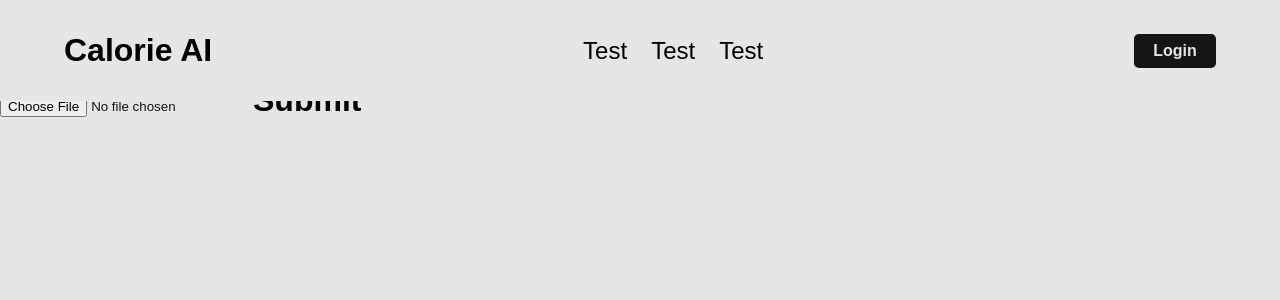
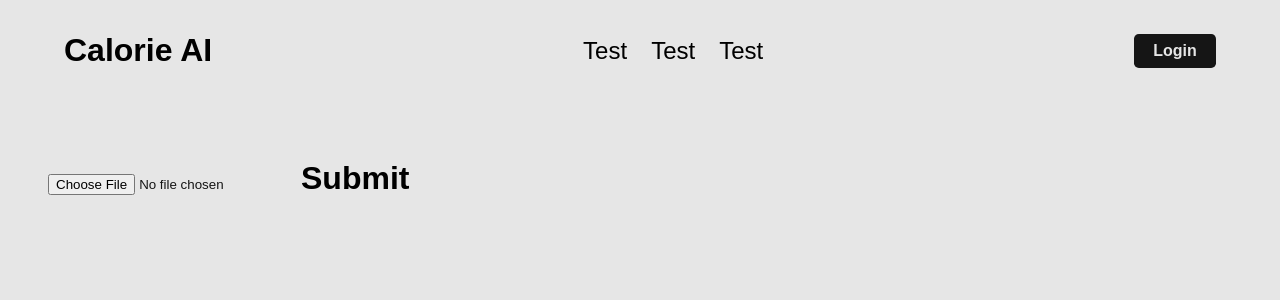
Before and after one commit to simonxuuu/calorie-ai, a Next.js app: page /track in a window 1280 px wide. Shown: the top 300 px of the page. Built offline with nearby package versions, Linux system fonts and the light colour scheme.

Commit message:
tracking page functionaltiy

```diff
--- a/app/globals.css
+++ b/app/globals.css
@@ -88,6 +88,11 @@ button {
   font-size: 1em;
   font-weight: 400;
 }
+
+.trackingPage {
+
+}
+
 .loginBtn {
   font-size: 0.8em;
   background-color: var(--charcoal);
--- a/app/track/page.js
+++ b/app/track/page.js
@@ -1,8 +1,14 @@
 "use client"
-import { useState } from 'react';
+import { useState, useEffect } from 'react';
 
 export default function Track() {
     const [file, setFile] = useState(null);
+    const [nutritionalValues, setNutritionalValues] = useState({
+        calories: 0,
+        carbs: 0,
+        fat: 0,
+        protein: 0,
+    });
 
     const handleFileChange = (e) => {
         setFile(e.target.files[0]);
@@ -19,16 +25,42 @@ export default function Track() {
         });
 
         const result = await res.json();
+        setNutritionalValues(result);
         console.log(result);
     };
 
+    const renderNutritionalValues = () => {
+        return (
+            <div>
+                <h2>Calories: {nutritionalValues.calories}</h2>
+                <h2>Carbs: {nutritionalValues.carbs}</h2>
+                <h2>Fat: {nutritionalValues.fat}</h2>
+                <h2>Protein: {nutritionalValues.protein}</h2>
+            </div>
+        );
+    }
+
+    useEffect(() => {
+        if (nutritionalValues.calories) {
+            renderNutritionalValues();
+        }
+    }, [nutritionalValues]);
+
     return (
-        <div className="trackingPage">
-            <h1>Track your calories with just a picture</h1>
-            <form onSubmit={handleSubmit} className="trackingSubmit">
-            <input type="file" name="image" onChange={handleFileChange} />
-            <button type="submit" className="submitButton">Submit</button>
+        <main>
+      <section style={{ marginTop: "10em" }}>
+        <div className="trackingSide">
+            <form onSubmit={handleSubmit}>
+                <input type="file" onChange={handleFileChange} />
+                <button type="submit">Submit</button>
             </form>
         </div>
+        <div className="nutritionalSide">
+
+        </div>
+
+      </section>
+
+    </main>
     );
 }
```
